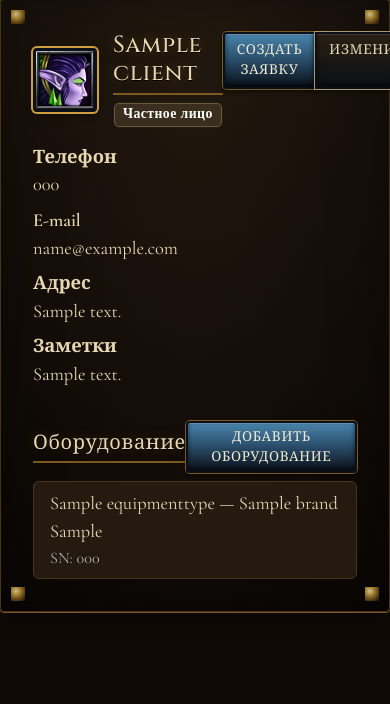
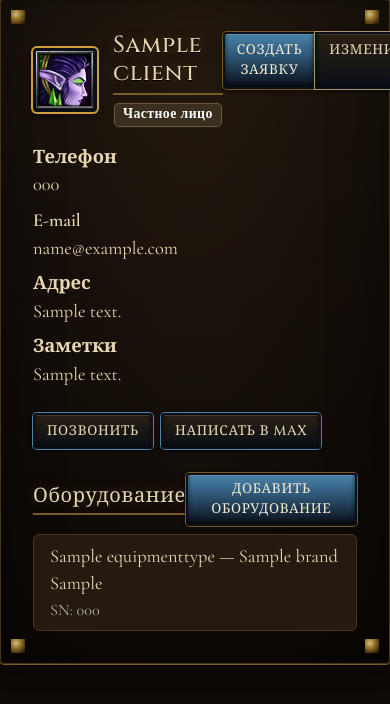
Before and after one commit to shansk3d-ux/Shest-works, a Django app: page /clients/1/ in a window 390 px wide; the page is wider, and only the part inside the window is pictured. Shown: the part 78-782 px from the top of that part. Run offline with Django 5.2, Linux system fonts and the light colour scheme; a user stored in the database is signed in; tables that the repository leaves empty hold one stand-in row (values such as "Sample post"); data that the repository does not hold is empty.

Commit message:
Add call/MAX buttons on client and repair pages, with a no-phone fallback
Клиент and Заявка detail pages get two buttons for the client's phone:
"Позвонить" (tel: link) and "Написать в MAX". MAX has no public
wa.me-style deep link to open a chat by phone number (confirmed — it's
an intentional privacy restriction), so that button copies the number
to the clipboard, says so, and opens max.ru for the user to paste it
into contact search.

When the client has no phone, both buttons instead show an alert
explaining that, then send the user to the client's edit form with
#id_phone, which auto-focuses and scrolls to that field. As soon as a
phone is saved, the real buttons appear.

Shared between both pages via templates/clients/_phone_actions.html
(takes a `client`) and static/js/phone-actions.js (event-delegated, so
it works regardless of which page or how many buttons are on it).

Co-Authored-By: Claude Sonnet 5 <noreply@anthropic.com>
Claude-Session: https://claude.ai/code/session_01LKQAmUFQhSDBKDfukhtRBX

```diff
--- /dev/null
+++ b/repairlog/static/js/phone-actions.js
@@ -0,0 +1,30 @@
+(function () {
+    "use strict";
+
+    document.addEventListener("click", function (event) {
+        var noPhoneBtn = event.target.closest(".no-phone-btn");
+        if (noPhoneBtn) {
+            alert("У клиента не указан номер телефона.");
+            window.location.href = noPhoneBtn.dataset.editUrl + "#id_phone";
+            return;
+        }
+
+        var maxBtn = event.target.closest(".write-max-btn");
+        if (maxBtn) {
+            var phone = maxBtn.dataset.phone;
+            if (navigator.clipboard && navigator.clipboard.writeText) {
+                navigator.clipboard.writeText(phone).catch(function () {
+                    // Clipboard access can be blocked; the alert below still
+                    // shows the number, so nothing further to do.
+                });
+            }
+            // MAX has no public "open chat by phone number" link (unlike
+            // wa.me) — copy the number and send the user to search for it.
+            alert(
+                "Номер " + phone + " скопирован в буфер обмена.\n" +
+                "Вставьте его в поиск контактов в MAX — прямых ссылок по номеру телефона MAX не даёт."
+            );
+            window.open("https://max.ru/", "_blank", "noopener");
+        }
+    });
+})();
--- a/repairlog/templates/base.html
+++ b/repairlog/templates/base.html
@@ -132,6 +132,7 @@
         window.TASKS_DUE_URL = "{% url 'tasks:due' %}";
     </script>
     <script src="{% static 'js/task-notifications.js' %}"></script>
+    <script src="{% static 'js/phone-actions.js' %}"></script>
     {% endif %}
 </body>
 </html>
--- /dev/null
+++ b/repairlog/templates/clients/_phone_actions.html
@@ -0,0 +1,23 @@
+{% if client.phone %}
+<div class="d-flex flex-wrap gap-2 mb-3">
+    <a href="tel:{{ client.phone }}" class="btn btn-outline-primary">Позвонить</a>
+    <button type="button" class="btn btn-outline-primary write-max-btn" data-phone="{{ client.phone }}">
+        Написать в MAX
+    </button>
+</div>
+{% else %}
+<div class="d-flex flex-wrap gap-2 mb-3">
+    <button
+        type="button"
+        class="btn btn-outline-secondary no-phone-btn"
+        data-edit-url="{% url 'clients:update' client.pk %}">
+        Позвонить
+    </button>
+    <button
+        type="button"
+        class="btn btn-outline-secondary no-phone-btn"
+        data-edit-url="{% url 'clients:update' client.pk %}">
+        Написать в MAX
+    </button>
+</div>
+{% endif %}
--- a/repairlog/templates/clients/client_detail.html
+++ b/repairlog/templates/clients/client_detail.html
@@ -25,10 +25,10 @@
 </div>
 
 <dl class="row">
-    {% if client.phone %}
     <dt class="col-sm-3">Телефон</dt>
-    <dd class="col-sm-9">{{ client.phone }}</dd>
-    {% endif %}
+    <dd class="col-sm-9">
+        {% if client.phone %}{{ client.phone }}{% else %}<span class="text-muted">не указан</span>{% endif %}
+    </dd>
     {% if client.email %}
     <dt class="col-sm-3">E-mail</dt>
     <dd class="col-sm-9">{{ client.email }}</dd>
@@ -42,6 +42,8 @@
     <dd class="col-sm-9">{{ client.notes|linebreaksbr }}</dd>
     {% endif %}
 </dl>
+
+{% include "clients/_phone_actions.html" %}
 
 <div class="d-flex justify-content-between align-items-center mt-4 mb-2">
     <h2 class="h5 mb-0">Оборудование</h2>
--- a/repairlog/templates/repairs/repair_detail.html
+++ b/repairlog/templates/repairs/repair_detail.html
@@ -30,6 +30,10 @@
     <dt class="col-sm-3">Клиент</dt>
     <dd class="col-sm-9">
         <a href="{% url 'clients:detail' repair.equipment.client.pk %}">{{ repair.equipment.client.name }}</a>
+    </dd>
+    <dt class="col-sm-3">Телефон клиента</dt>
+    <dd class="col-sm-9">
+        {% if repair.equipment.client.phone %}{{ repair.equipment.client.phone }}{% else %}<span class="text-muted">не указан</span>{% endif %}
     </dd>
     <dt class="col-sm-3">Мастер</dt>
     <dd class="col-sm-9">{{ repair.master.get_username }}</dd>
@@ -66,6 +70,8 @@
     <dd class="col-sm-9">{{ repair.warranty_until }}</dd>
     {% endif %}
 </dl>
+
+{% include "clients/_phone_actions.html" with client=repair.equipment.client %}
 
 <h2 class="h5 mt-4 mb-2">Изменить статус</h2>
 <form method="post" action="{% url 'repairs:status' repair.pk %}" class="row g-2 align-items-end mb-4">
```
Also changed, not shown: repairlog/apps/clients/tests/test_views.py (+17 -0 lines), repairlog/apps/repairs/tests/test_views.py (+32 -0 lines), repairlog/templates/clients/client_form.html (+13 -0 lines).
